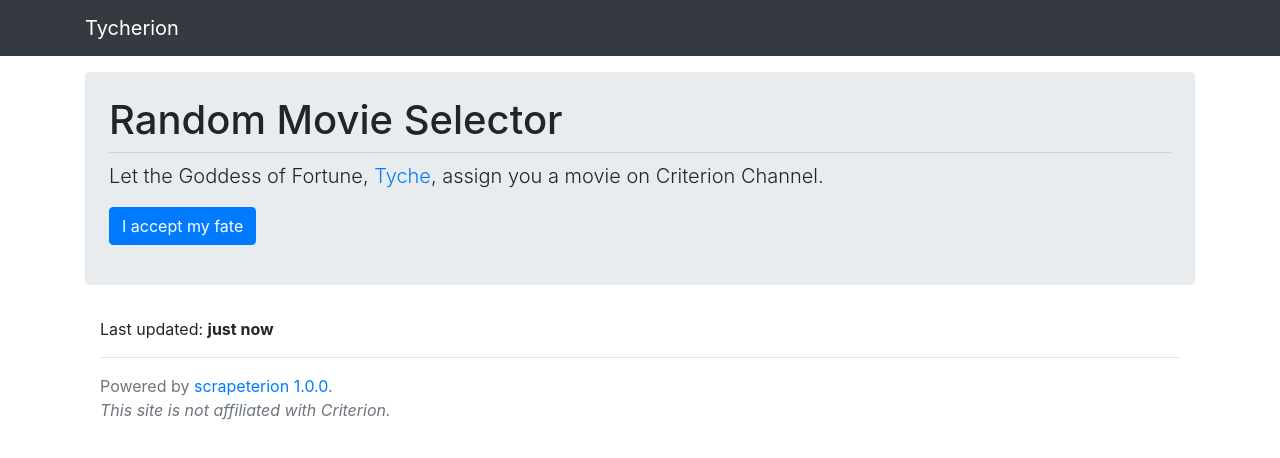
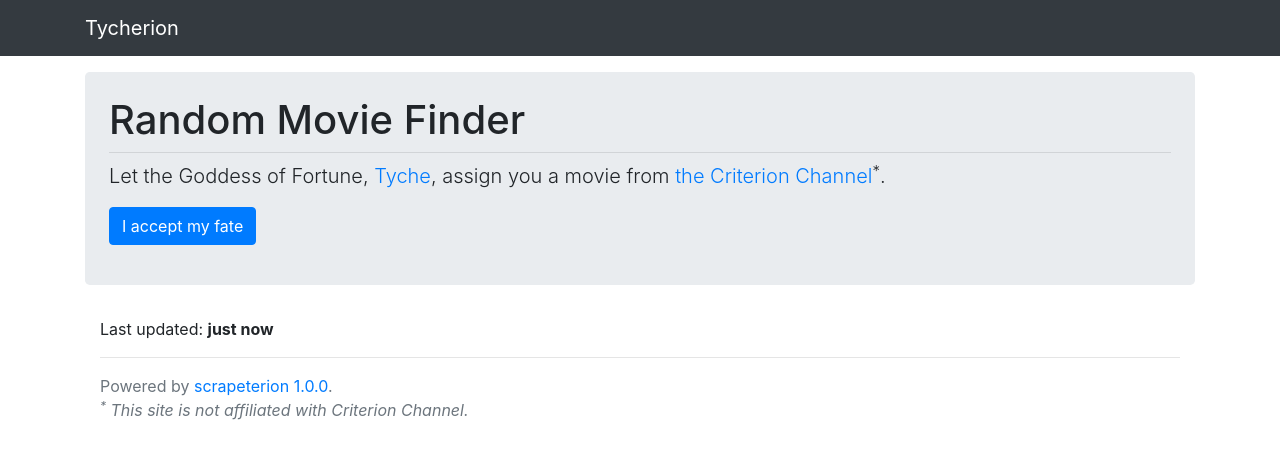
Before and after one commit to mikebridge/tycherion, a React (Create React App) app: page / in a window 1280 px wide. Shown: the top 458 px of the page. Built offline with nearby package versions, Linux system fonts and the light colour scheme.

Commit message:
add utm code

```diff
--- a/src/main/movieSelector.tsx
+++ b/src/main/movieSelector.tsx
@@ -82,8 +82,9 @@ export const MoviePreview = ({movie, onReset}: IMoviePreviewProps) => {
         onReset(movie);
     }
     const goToMovie = () => {
+        const url = `${movie.url}?utm_source=tycherion`;
         const timeoutId = setTimeout(
-            () => {(window as any).location.assign(movie.url);},
+            () => {(window as any).location.assign(url);},
             1000);
         (window as any).gtag('event', 'search_success', {
             'event_category': 'search',
@@ -92,7 +93,7 @@ export const MoviePreview = ({movie, onReset}: IMoviePreviewProps) => {
             'transport_type': 'beacon',
             'event_callback': () => {
                 clearTimeout(timeoutId);
-                (window as any).location.assign(movie.url);
+                (window as any).location.assign(url);
             }
         });
         // (window as any).gtag('event', 'click', {
@@ -169,12 +170,12 @@ export const MovieSelector = () => {
             </div>
             <Container className="mt-5">
                 <Jumbotron className={"p-4"}>
-                    <h1 className="display-6">Random Movie Selector</h1>
+                    <h1 className="display-6">Random Movie Finder</h1>
                     <hr className="my-2"/>
                     {!suggestedMovie &&
                         <>
                             <p className="lead">Let the Goddess of Fortune, <a href="https://greekgodsandgoddesses.net/goddesses/tyche/" rel="noreferrer" target="_blank">Tyche</a>,
-                                assign you a movie on Criterion Channel.</p>
+                                assign you a movie from <a href="https://www.criterionchannel.com/" target="_blank" rel="noreferrer">the Criterion Channel</a><sup>*</sup>.</p>
                             {/*<p className="font-italic">O Goddess Tyche</p>*/}
                             <p className="lead">
                                 <Button color="primary" onClick={selectMovie}>I accept my fate</Button>
@@ -197,7 +198,7 @@ export const MovieSelector = () => {
                         </div>
                         <hr/>
                         <div className="text-muted">Powered by <a href="https://github.com/mikebridge/scrapeterion" rel="noreferrer" target="_blank">scrapeterion {metaData.scrapeterion}</a>.</div>
-                        <div className="text-muted font-italic">This site is not affiliated with Criterion.</div>
+                        <div className="text-muted font-italic"><sup>*</sup> This site is not affiliated with Criterion Channel.</div>
                     </div>
 
                 </footer>
```
